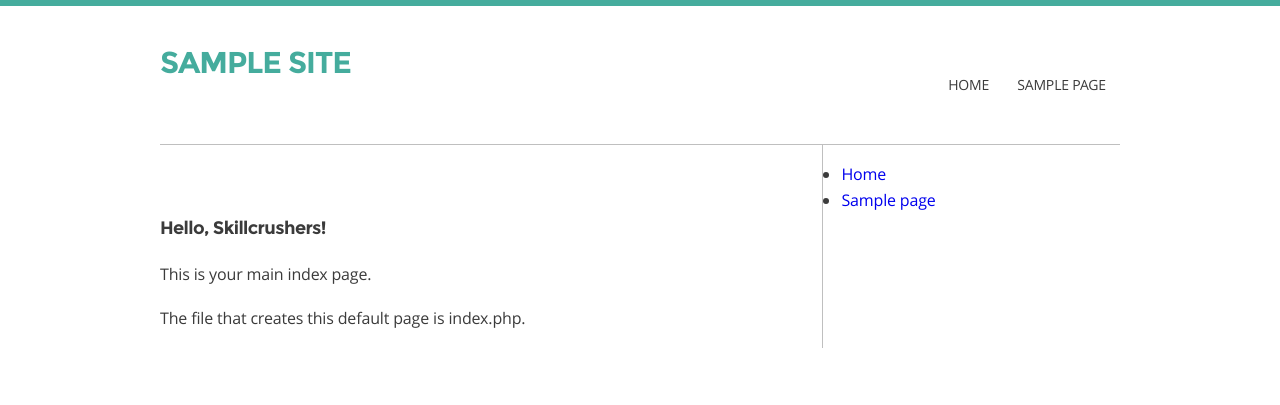
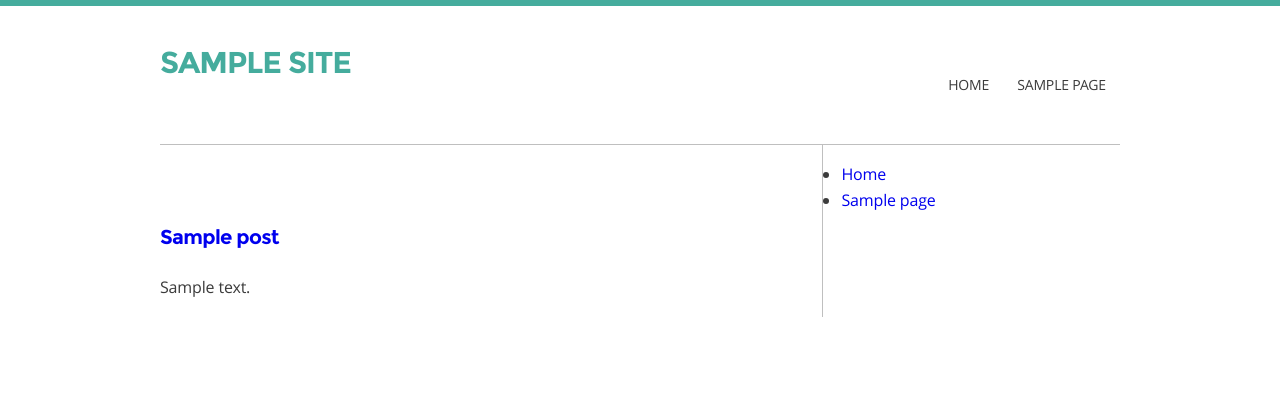
Before and after one commit to tauri-st/wordpress-nutrition-blog, a WordPress theme: template themes/skillcrushstarter/index.php in a window 1280 px wide. Shown: the top 405 px of the page. Run offline with PHP 8.4 and a stand-in for WordPress, Linux system fonts and the light colour scheme; the site name, menu and one post (Sample post) are stand-ins, and other content is empty.

Commit message:
Remove hard-coded content and replace with PHP call to retrieve content

```diff
--- a/themes/skillcrushstarter/index.php
+++ b/themes/skillcrushstarter/index.php
@@ -20,9 +20,7 @@ get_header(); ?>
 	<div class="main-content">
 		<?php if ( have_posts() ): ?>
 			<?php while ( have_posts() ) : the_post(); ?>
-				<h3>Hello, Skillcrushers!</h3>
-				<p>This is your main index page.</p>
-				<p>The file that creates this default page is index.php.</p>
+				<?php get_template_part('content', get_post_format()); ?>
 			<?php endwhile; ?>
 		<?php endif; ?>
 	</div>
```
